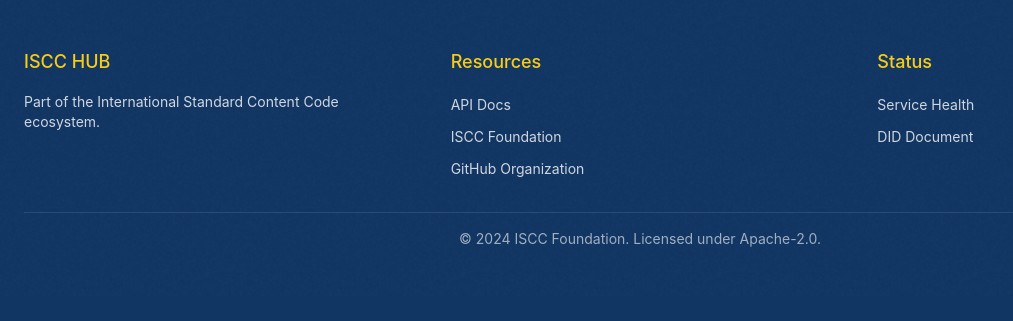
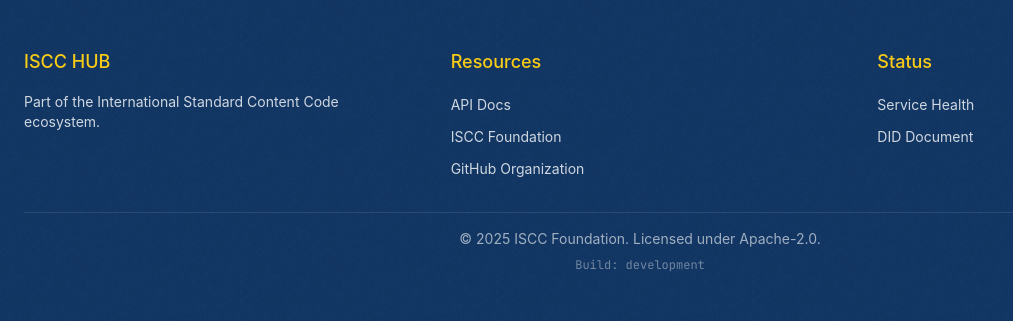
Before and after one commit to iscc/iscc-hub, a Django app: page /health in a window 1280 px wide. Shown: the part 971-1292 px from the top of the page, without its empty margins (0-1013 px from the left). Before the commit the page ends 1218 px from the top, so only its background shows below. Run offline with Django 5.2, Linux system fonts and the light colour scheme; parts of the project's set-up code (start-up, migrations or seed data) failed here and were passed over; some libraries are stand-ins or nearby versions.

Commit message:
feat(ui): add build information to footer and update homepage link
- Display build tag, commit hash, and timestamp in footer
- Show "development" when build metadata is unavailable
- Update copyright year to 2025
- Change homepage secondary button link from #features to iscc.io

```diff
--- a/iscc_hub/templates/base.html
+++ b/iscc_hub/templates/base.html
@@ -227,7 +227,18 @@
                 </div>
             </div>
             <div class="border-t border-white/10 pt-4 text-center">
-                <p class="m-0 text-white/60 text-sm">&copy; 2024 ISCC Foundation. Licensed under Apache-2.0.</p>
+                <p class="m-0 text-white/60 text-sm">&copy; 2025 ISCC Foundation. Licensed under Apache-2.0.</p>
+                <p class="mt-2 text-white/40 text-xs font-mono">
+                    Build:
+                    {% if build_tag != 'unknown' %}{{ build_tag }}{% endif %}
+                    {% if build_tag != 'unknown' and build_commit_short != 'unknown' %} • {% endif %}
+                    {% if build_commit_short != 'unknown' %}{{ build_commit_short }}{% endif %}
+                    {% if build_timestamp != 'unknown' %}
+                        {% if build_tag != 'unknown' or build_commit_short != 'unknown' %} • {% endif %}
+                        {{ build_timestamp }}
+                    {% endif %}
+                    {% if build_tag == 'unknown' and build_commit_short == 'unknown' and build_timestamp == 'unknown' %}development{% endif %}
+                </p>
             </div>
         </div>
     </footer>
--- a/iscc_hub/templates/iscc_hub/homepage.html
+++ b/iscc_hub/templates/iscc_hub/homepage.html
@@ -43,7 +43,7 @@
                                 </svg>
                                 API Documentation
                             </a>
-                            <a href="#features" class="inline-flex items-center px-6 py-3 text-white font-semibold rounded-lg border border-white/30 hover:bg-white/10 transition-all duration-200 backdrop-blur-sm">
+                            <a href="https://iscc.io" class="inline-flex items-center px-6 py-3 text-white font-semibold rounded-lg border border-white/30 hover:bg-white/10 transition-all duration-200 backdrop-blur-sm">
                                 <svg class="w-5 h-5 mr-2" fill="none" stroke="currentColor" viewBox="0 0 24 24">
                                     <path stroke-linecap="round" stroke-linejoin="round" stroke-width="2" d="M13 16h-1v-4h-1m1-4h.01M21 12a9 9 0 11-18 0 9 9 0 0118 0z"></path>
                                 </svg>
```
